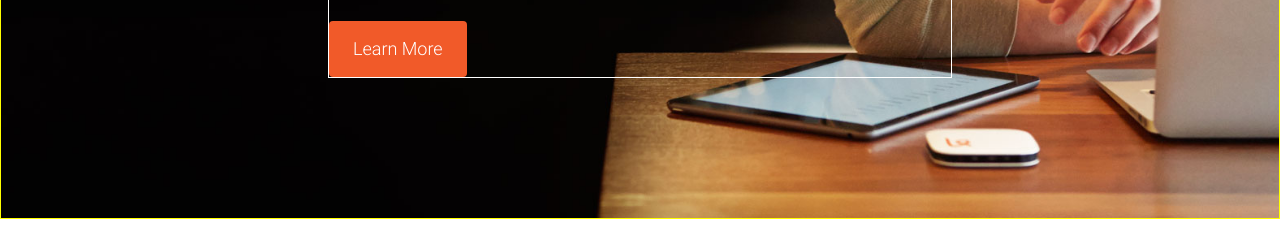
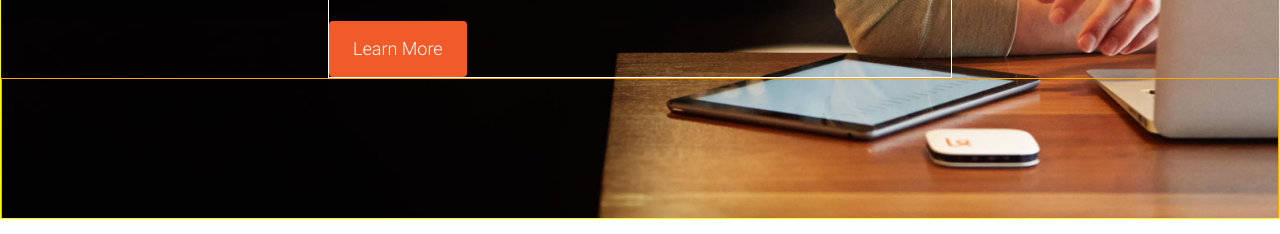
Before and after one commit to ervinkleitz/Karma-clone, a plain HTML site: page index.html in a window 1280 px wide. Shown: the part 380-614 px from the top of the page. Drawn offline with Linux system fonts and the light colour scheme.

Commit message:
initial commit

```diff
--- a/css/style.css
+++ b/css/style.css
@@ -41,6 +41,10 @@ ol, ul {
     list-style: none;
 }
 /* End of Reset */
+body {
+    height: 1000px;
+}
+
 .navbar {
     background-color: #fff;
     position: fixed;
@@ -87,7 +91,10 @@ ol, ul {
     overflow: auto;
 	background-repeat: no-repeat;
 	background-position: 0 bottom;
-	background-size: cover;
+	-webkit-background-size: cover;
+    -moz-background-size:cover;
+    -o-background-size:cover;
+    background-size: cover;
     border: 1px solid yellow;
     margin: 0 auto;
 }
@@ -134,7 +141,12 @@ ol, ul {
     cursor: pointer;
     background-color: #d85124;
 }
-.cases {
-    margin-top: 30rem;
+.cases > .content {
+    color: black;
+    padding-top: 10rem;
+    margin: 0 auto;
     border: 1px solid orange;
+    text-align: center;
+    font-size: 2.75rem;
+    font-weight: 300;
 }
```
Also changed, not shown: index.html (+2 -0 lines).
